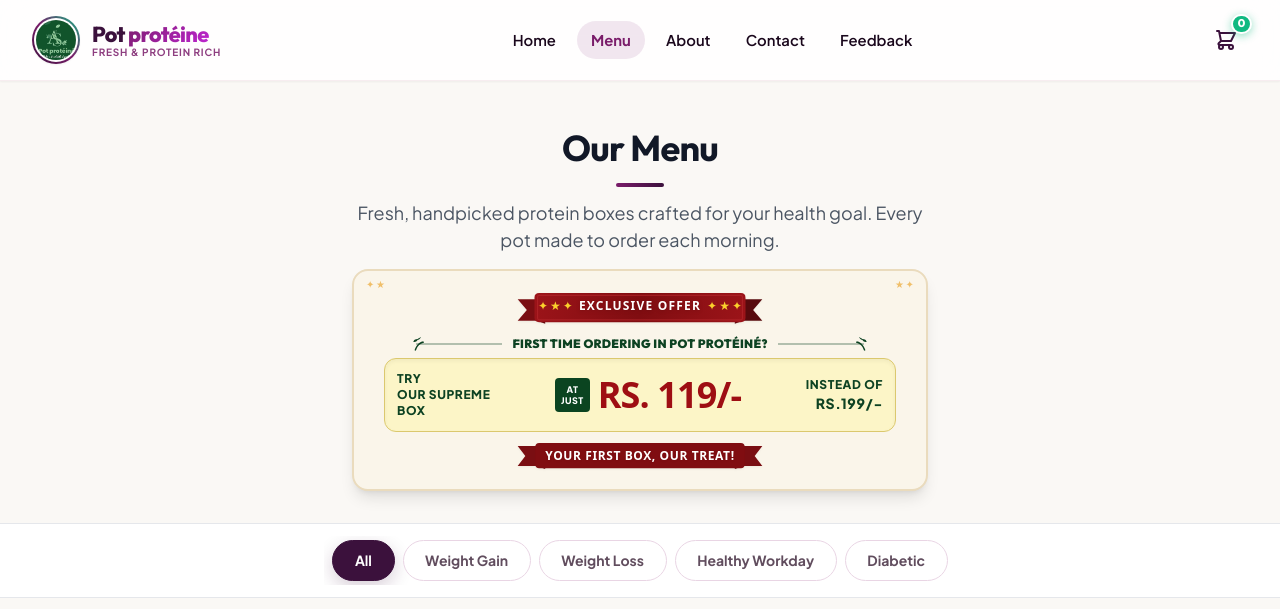
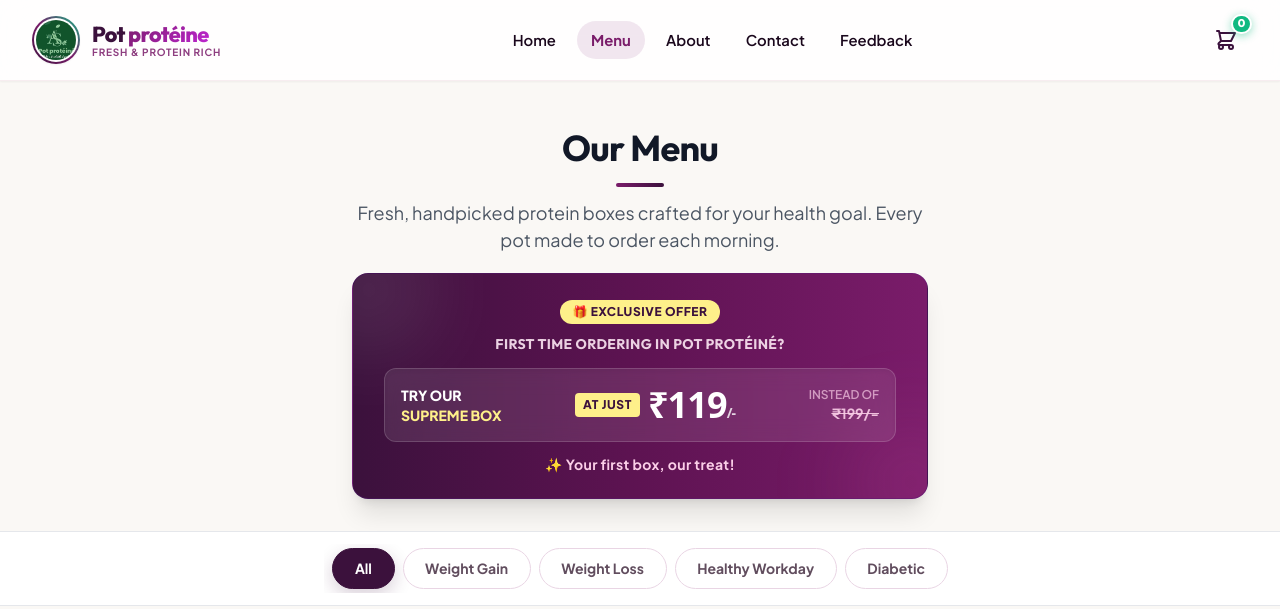
Before and after one commit to Aravidroid/pot-proteine, a plain HTML site: page menu.html in a window 1280 px wide. Shown: the top 609 px of the page. Drawn offline with nearby package versions, Linux system fonts and the light colour scheme.

Commit message:
replace first-time customer offer card

```diff
--- a/menu.html
+++ b/menu.html
@@ -113,130 +113,51 @@
                     Every pot made to order each morning.
                 </p>
 
-                <!-- First Time Customer Offer Card -->
-                <div class="relative bg-[#FAF5EA] border-2 border-[#EADBBD] rounded-2xl p-3 sm:p-4 shadow-lg max-w-xl mx-auto text-center mt-4 overflow-hidden">
-                    <!-- Top Background Leaves / Decorative accents -->
-                    <div class="absolute top-1.5 left-3 text-[10px] text-[#EBA834] opacity-70 pointer-events-none select-none">✦ ★</div>
-                    <div class="absolute top-1.5 right-3 text-[10px] text-[#EBA834] opacity-70 pointer-events-none select-none">★ ✦</div>
+                <!-- First Time Customer Offer Banner (On-Brand) -->
+                <div class="relative bg-gradient-to-r from-[#3b113c] via-[#5e1352] to-[#7a1c6a] rounded-2xl p-5 sm:p-6 shadow-xl max-w-xl mx-auto text-center mt-5 text-white overflow-hidden border border-purple-900/30">
+                    <!-- Subtle Background Glow Accents -->
+                    <div class="absolute -top-12 -left-12 w-32 h-32 bg-white/10 rounded-full blur-2xl pointer-events-none"></div>
+                    <div class="absolute -bottom-12 -right-12 w-32 h-32 bg-pink-400/10 rounded-full blur-2xl pointer-events-none"></div>
 
-                    <!-- 1. Top Exclusive Offer Ribbon -->
-                    <div class="relative max-w-[200px] sm:max-w-[260px] mx-auto mb-1.5">
-                        <!-- SVG Banner Ribbon -->
-                        <svg class="w-full h-auto drop-shadow-sm" viewBox="0 0 340 56" fill="none" xmlns="http://www.w3.org/2000/svg">
-                            <!-- Left Fold Shadow -->
-                            <path d="M35 44L46 36V48L35 44Z" fill="#580A0D"/>
-                            <!-- Right Fold Shadow -->
-                            <path d="M305 44L294 36V48L305 44Z" fill="#580A0D"/>
-                            <!-- Left Tail -->
-                            <path d="M10 16L46 16V44L10 44L22 30L10 16Z" fill="url(#ribbon-grad-left)"/>
-                            <!-- Right Tail -->
-                            <path d="M330 16L294 16V44L330 44L318 30L330 16Z" fill="url(#ribbon-grad-right)"/>
-                            <!-- Main Center Banner -->
-                            <path d="M38 8H302C306 8 308 10 308 14V40C308 44 306 46 302 46H38C34 46 32 44 32 40V14C32 10 34 8 38 8Z" fill="url(#ribbon-main)"/>
-                            <!-- Inner Accent Border -->
-                            <rect x="36" y="11" width="268" height="32" rx="2" stroke="#B8282D" stroke-width="1.5" fill="none" opacity="0.6"/>
+                    <!-- Top Badge -->
+                    <div class="inline-flex items-center gap-1.5 px-3 py-1 rounded-full bg-[#fef08a] text-[#3b113c] font-black text-xs tracking-wider uppercase shadow-xs mb-2.5">
+                        🎁 EXCLUSIVE OFFER
+                    </div>
 
-                            <defs>
-                                <linearGradient id="ribbon-main" x1="32" y1="8" x2="308" y2="46" gradientUnits="userSpaceOnUse">
-                                    <stop stop-color="#9C1419"/>
-                                    <stop offset="0.5" stop-color="#800D11"/>
-                                    <stop offset="1" stop-color="#9C1419"/>
-                                </linearGradient>
-                                <linearGradient id="ribbon-grad-left" x1="10" y1="16" x2="46" y2="44">
-                                    <stop stop-color="#7A0E12"/>
-                                    <stop offset="1" stop-color="#580A0D"/>
-                                </linearGradient>
-                                <linearGradient id="ribbon-grad-right" x1="330" y1="16" x2="294" y2="44">
-                                    <stop stop-color="#7A0E12"/>
-                                    <stop offset="1" stop-color="#580A0D"/>
-                                </linearGradient>
-                            </defs>
-                        </svg>
+                    <!-- Subtitle -->
+                    <h2 class="text-xs sm:text-sm font-bold text-pink-100/90 tracking-wide uppercase mb-3.5">
+                        First time ordering in Pot Protéiné?
+                    </h2>
 
-                        <!-- Ribbon Text & Sparkles -->
-                        <div class="absolute inset-0 flex items-center justify-center gap-1 sm:gap-1.5 pb-1 pointer-events-none">
-                            <span class="text-[#FAD02C] text-[10px] sm:text-xs">✦ ★ ✦</span>
-                            <span class="font-black text-white text-[10px] sm:text-xs tracking-widest uppercase drop-shadow font-sans">
-                                EXCLUSIVE OFFER
+                    <!-- Main Price Box -->
+                    <div class="bg-white/10 backdrop-blur-md border border-white/15 rounded-xl p-3 sm:p-4 max-w-lg mx-auto flex items-center justify-between gap-3 shadow-inner">
+                        <!-- Left: Box Name -->
+                        <div class="text-left font-black uppercase text-xs sm:text-sm text-white leading-tight">
+                            Try Our<br>
+                            <span class="text-[#fef08a]">Supreme Box</span>
+                        </div>
+
+                        <!-- Center: Price & Badge -->
+                        <div class="flex items-center gap-2">
+                            <span class="bg-[#fef08a] text-[#3b113c] font-black text-[9px] sm:text-xs px-2 py-1 rounded uppercase tracking-wider shadow-xs">
+                                AT JUST
                             </span>
-                            <span class="text-[#FAD02C] text-[10px] sm:text-xs">✦ ★ ✦</span>
+                            <span class="font-black text-2xl sm:text-4xl text-white tracking-tight font-sans">
+                                ₹119<span class="text-xs sm:text-sm font-semibold opacity-80">/-</span>
+                            </span>
+                        </div>
+
+                        <!-- Right: Original Price -->
+                        <div class="text-right font-semibold text-xs text-pink-200/90 leading-tight">
+                            <span class="text-[10px] sm:text-xs uppercase block opacity-75">Instead of</span>
+                            <span class="line-through font-bold text-xs sm:text-sm">₹199/-</span>
                         </div>
                     </div>
 
-                    <!-- 2. Subheader with Green Flourish Lines -->
-                    <div class="flex items-center justify-center gap-1.5 sm:gap-2 w-full max-w-md mx-auto my-1.5 text-[#0D4222]">
-                        <div class="h-[1.5px] bg-[#0D4222]/30 flex-1 relative min-w-[10px]">
-                            <div class="absolute left-0 top-1/2 -translate-y-1/2 -translate-x-1">
-                                <svg class="w-3 h-3 sm:w-4 sm:h-4 text-[#0D4222]" viewBox="0 0 24 24" fill="currentColor">
-                                    <path d="M17,8C8,10 5.9,16.17 3.82,21.34L5.71,22C8,16.5 10.1,11.5 18,10M6.5,5C4,5 2.5,7 2,9C4,9 6,8.5 7.5,7C8.5,6 9,5 9,4C8,4 7,4.5 6.5,5M11.5,3C9.5,3 8,4.5 7.5,6C9,6 10.5,5.5 11.5,4.5C12.5,3.5 13,2.5 13,1.5C12,1.5 11.5,2 11.5,3Z"/>
-                                </svg>
-                            </div>
-                        </div>
-                        <h2 class="text-[10px] sm:text-xs font-black text-[#0D4222] tracking-wide uppercase px-0.5 whitespace-nowrap">
-                            FIRST TIME ORDERING IN POT PROTÉINÉ?
-                        </h2>
-                        <div class="h-[1.5px] bg-[#0D4222]/30 flex-1 relative min-w-[10px]">
-                            <div class="absolute right-0 top-1/2 -translate-y-1/2 translate-x-1 scale-x-[-1]">
-                                <svg class="w-3 h-3 sm:w-4 sm:h-4 text-[#0D4222]" viewBox="0 0 24 24" fill="currentColor">
-                                    <path d="M17,8C8,10 5.9,16.17 3.82,21.34L5.71,22C8,16.5 10.1,11.5 18,10M6.5,5C4,5 2.5,7 2,9C4,9 6,8.5 7.5,7C8.5,6 9,5 9,4C8,4 7,4.5 6.5,5M11.5,3C9.5,3 8,4.5 7.5,6C9,6 10.5,5.5 11.5,4.5C12.5,3.5 13,2.5 13,1.5C12,1.5 11.5,2 11.5,3Z"/>
-                                </svg>
-                            </div>
-                        </div>
-                    </div>
-
-                    <!-- 3. Middle Offer Box -->
-                    <div class="bg-[#FCF5C7] border border-[#DBC86E] rounded-xl p-2.5 sm:p-3 shadow-inner max-w-lg mx-auto my-1.5">
-                        <div class="flex flex-row items-center justify-between gap-2">
-                            <!-- Left Text -->
-                            <div class="text-[#0D4222] font-black uppercase text-left leading-tight text-[10px] sm:text-xs tracking-wider shrink-0">
-                                TRY<br>OUR SUPREME<br>BOX
-                            </div>
-
-                            <!-- Center Price Group -->
-                            <div class="flex items-center justify-center gap-1.5 sm:gap-2 flex-1">
-                                <!-- Green Badge "AT JUST" -->
-                                <div class="bg-[#0B4420] text-white font-black text-[8px] sm:text-[9px] leading-tight p-1 sm:p-1.5 rounded flex flex-col items-center justify-center uppercase tracking-wider shadow-xs shrink-0">
-                                    <span>AT</span>
-                                    <span>JUST</span>
-                                </div>
-
-                                <!-- Price Text -->
-                                <div class="text-[#9E0E13] font-black text-2xl sm:text-4xl tracking-tight leading-none drop-shadow-xs font-sans whitespace-nowrap">
-                                    RS. 119/-
-                                </div>
-                            </div>
-
-                            <!-- Right Text -->
-                            <div class="text-[#0D4222] font-black uppercase text-right leading-tight text-[10px] sm:text-xs tracking-wider shrink-0">
-                                INSTEAD OF<br>
-                                <span class="text-xs sm:text-sm">RS.199/-</span>
-                            </div>
-                        </div>
-                    </div>
-
-                    <!-- 4. Bottom Ribbon Banner -->
-                    <div class="relative max-w-[200px] sm:max-w-[260px] mx-auto mt-1.5 sm:mt-2">
-                        <!-- SVG Bottom Ribbon -->
-                        <svg class="w-full h-auto drop-shadow-sm" viewBox="0 0 340 44" fill="none" xmlns="http://www.w3.org/2000/svg">
-                            <!-- Left Fold Shadow -->
-                            <path d="M35 34L46 28V38L35 34Z" fill="#580A0D"/>
-                            <!-- Right Fold Shadow -->
-                            <path d="M305 34L294 28V38L305 34Z" fill="#580A0D"/>
-                            <!-- Left Tail -->
-                            <path d="M10 8L46 8V34L10 34L20 21L10 8Z" fill="#7A0E12"/>
-                            <!-- Right Tail -->
-                            <path d="M330 8L294 8V34L330 34L320 21L330 8Z" fill="#7A0E12"/>
-                            <!-- Main Center Banner -->
-                            <path d="M38 4H302C305 4 307 6 307 9V32C307 35 305 37 302 37H38C35 37 33 35 33 32V9C33 6 35 4 38 4Z" fill="#800D11"/>
-                        </svg>
-
-                        <!-- Bottom Ribbon Text -->
-                        <div class="absolute inset-0 flex items-center justify-center pb-0.5 pointer-events-none px-4">
-                            <span class="font-black text-white text-[10px] sm:text-xs tracking-wider uppercase font-sans drop-shadow-sm text-center whitespace-nowrap">
-                                YOUR FIRST BOX, OUR TREAT!
-                            </span>
-                        </div>
-                    </div>
+                    <!-- Bottom Tagline -->
+                    <p class="text-xs sm:text-sm font-bold text-pink-200 mt-3 tracking-wide">
+                        ✨ Your first box, our treat!
+                    </p>
                 </div>
             </div>
 
@@ -266,6 +187,81 @@
 
         </div>
     </section>
+
+    <!-- ── Footer ── -->
+    <footer class="py-12 footer-section border-t border-purple-900/30">
+        <div class="max-w-7xl mx-auto px-4 sm:px-6 lg:px-8">
+            <div class="grid grid-cols-1 md:grid-cols-4 gap-8 mb-10">
+
+                <!-- Col 1: Brand Info -->
+                <div class="space-y-4">
+                    <div class="flex items-center space-x-2">
+                        <img src="logo.jpeg" alt="Protein Pot Logo" class="w-10 h-10 object-cover rounded-full border border-pink-300/30">
+                        <span class="text-xl font-bold text-white font-serif">Pot protéine</span>
+                    </div>
+                    <p class="text-sm opacity-80 leading-relaxed">
+                        Fresh fruit & nut protein pots prepared fresh every morning in Coimbatore, Tamil Nadu. Zero added sugar, 100% natural nutrition.
+                    </p>
+                    <div class="flex space-x-3 pt-1">
+                        <a href="https://wa.me/917871974777" target="_blank" rel="noopener noreferrer" class="w-9 h-9 rounded-full bg-[#25D366]/20 text-[#25D366] hover:bg-[#25D366] hover:text-white transition flex items-center justify-center text-sm font-bold" aria-label="WhatsApp">💬</a>
+                        <a href="https://www.instagram.com/pot_proteine/" target="_blank" rel="noopener noreferrer" class="w-9 h-9 rounded-full bg-white/10 text-pink-200 hover:bg-[#7a1c6a] hover:text-white transition flex items-center justify-center text-sm" aria-label="Instagram">📸</a>
+                    </div>
+                </div>
+
+                <!-- Col 2: Quick Links -->
+                <div>
+                    <h4 class="footer-heading">Quick Links</h4>
+                    <ul class="space-y-2.5 text-sm">
+                        <li><a href="index.html" class="link-light">Home</a></li>
+                        <li><a href="menu.html" class="link-light">Our Menu</a></li>
+                        <li><a href="index.html#about" class="link-light">About Us</a></li>
+                        <li><a href="feedback.html" class="link-light">Feedback Quiz 💬</a></li>
+                        <li><a href="index.html#contact" class="link-light">Contact Us</a></li>
+                    </ul>
+                </div>
+
+                <!-- Col 3: Kitchen & Delivery Info -->
+                <div>
+                    <h4 class="footer-heading">Fresh Kitchen Info</h4>
+                    <ul class="space-y-2.5 text-sm opacity-80">
+                        <li class="flex items-start gap-2">
+                            <span>📍</span>
+                            <span>Coimbatore, Tamil Nadu</span>
+                        </li>
+                        <li class="flex items-start gap-2">
+                            <span>⏰</span>
+                            <span>Mon – Sat: 6:00 AM – 9:00 PM</span>
+                        </li>
+                        <li class="flex items-start gap-2">
+                            <span>🛵</span>
+                            <span>Morning fresh dispatch across Coimbatore</span>
+                        </li>
+                    </ul>
+                </div>
+
+                <!-- Col 4: Contact & Pre-Order -->
+                <div>
+                    <h4 class="footer-heading">Instant Pre-Order</h4>
+                    <p class="text-sm opacity-80 mb-3">Questions about macros or monthly subscriptions?</p>
+                    <a href="https://wa.me/917871974777" target="_blank" class="inline-flex items-center gap-2 px-4 py-2.5 rounded-xl bg-[#25d366] hover:bg-[#20ba5a] text-white text-sm font-bold shadow-md transition">
+                        <span>💬 Order on WhatsApp</span>
+                    </a>
+                    <p class="text-xs opacity-60 mt-2">+91 7871974777</p>
+                </div>
+
+            </div>
+
+            <!-- Bottom Copyright Bar -->
+            <div class="border-t border-white/10 pt-6 text-center text-xs text-muted-footer flex flex-col sm:flex-row justify-between items-center gap-3">
+                <p>&copy; 2026 Pot protéine. All rights reserved. | Handcrafted in Tamil Nadu, India</p>
+                <div class="flex gap-4">
+                    <a href="index.html#contact" class="hover:text-white transition">Contact Support</a>
+                    <span>•</span>
+                    <a href="menu.html" class="hover:text-white transition">Back to Top ↑</a>
+                </div>
+            </div>
+        </div>
+    </footer>
 
     <!-- WhatsApp float -->
     <a href="https://wa.me/917871974777" class="whatsapp-float" target="_blank" aria-label="Chat on WhatsApp">
```
Also changed, not shown: index.html (+1 -1 lines).
